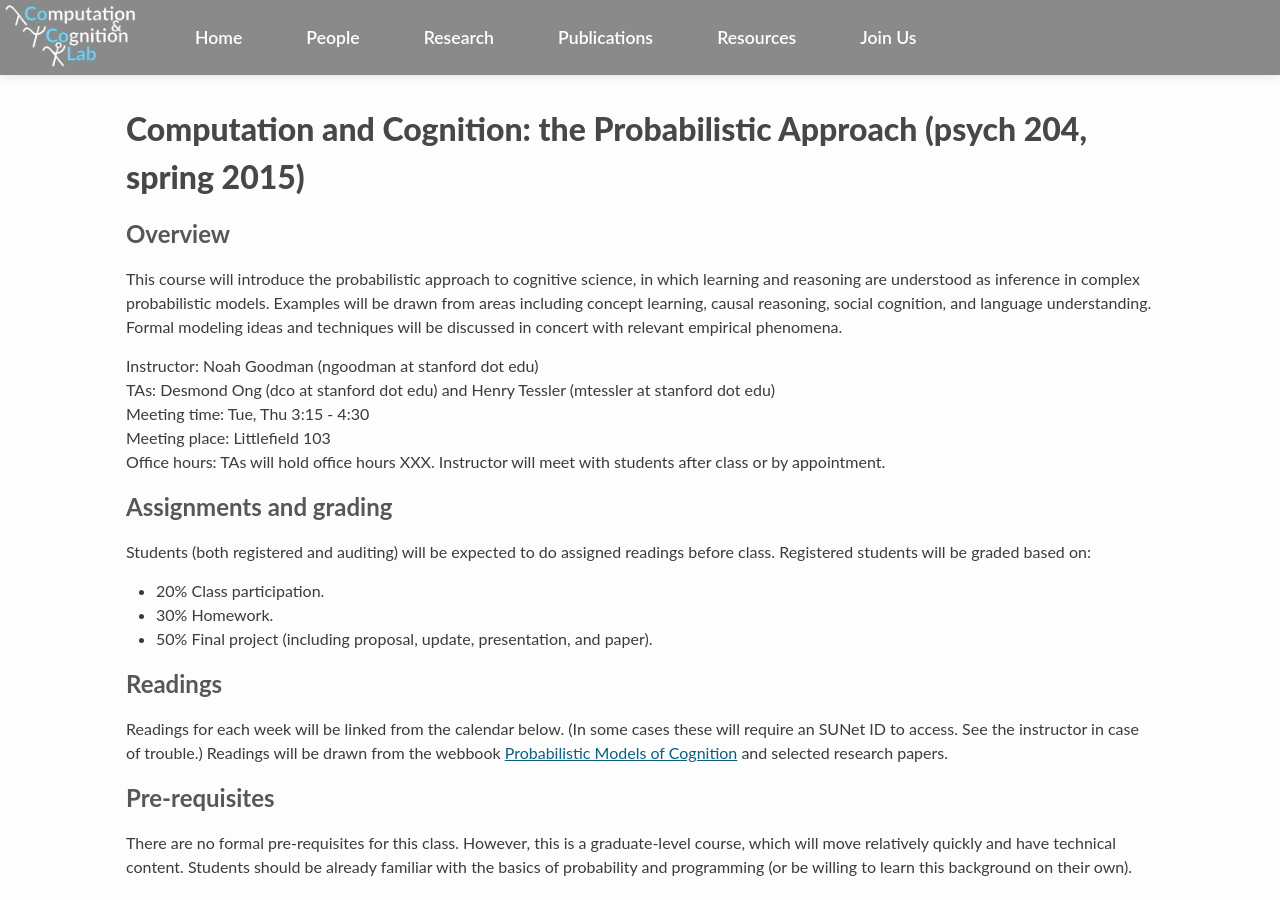
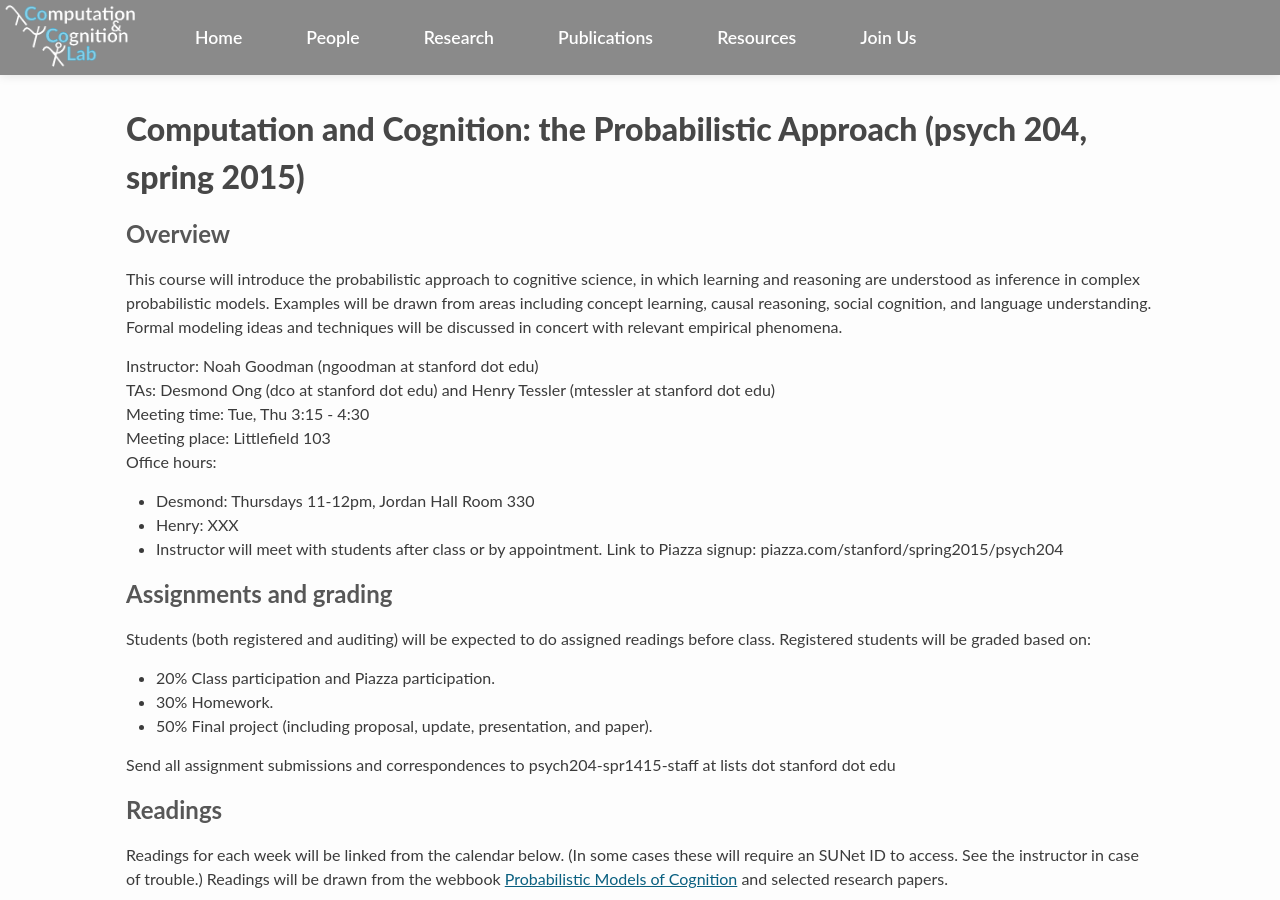
Before and after one commit to stanford-cocolab/cocolab.stanford.edu, a Jekyll site: the page built from psych204.md, in a window 1280 px wide and 900 px high. Built offline with Jekyll 4.4.1, drawn with Linux system fonts in a browser that asks for light colours; Markdown is read by kramdown in place of the engine named in the settings.

Commit message:
added desmond oh and relevant links

```diff
--- a/psych204.md
+++ b/psych204.md
@@ -12,16 +12,21 @@ Instructor: Noah Goodman (ngoodman at stanford dot edu)
 TAs: Desmond Ong (dco at stanford dot edu) and Henry Tessler (mtessler at stanford dot edu)
 Meeting time: Tue, Thu 3:15 - 4:30
 Meeting place: Littlefield 103
-Office hours: TAs will hold office hours XXX. Instructor will meet with students after class or by appointment.
+Office hours:
+* Desmond: Thursdays 11-12pm, Jordan Hall Room 330
+* Henry: XXX
+* Instructor will meet with students after class or by appointment.
+Link to Piazza signup: piazza.com/stanford/spring2015/psych204
 
 ##Assignments and grading
 Students (both registered and auditing) will be expected to do assigned readings before class.
 Registered students will be graded based on:
 
-* 20% Class participation.
+* 20% Class participation and Piazza participation.
 * 30% Homework.
 * 50% Final project (including proposal, update, presentation, and paper).
 
+Send all assignment submissions and correspondences to psych204-spr1415-staff at lists dot stanford dot edu
 
 ##Readings
 Readings for each week will be linked from the calendar below. (In some cases these will require an SUNet ID to access. See the instructor in case of trouble.) Readings will be drawn from the webbook [Probabilistic Models of Cognition](http://probmods.org/) and selected research papers.
```
